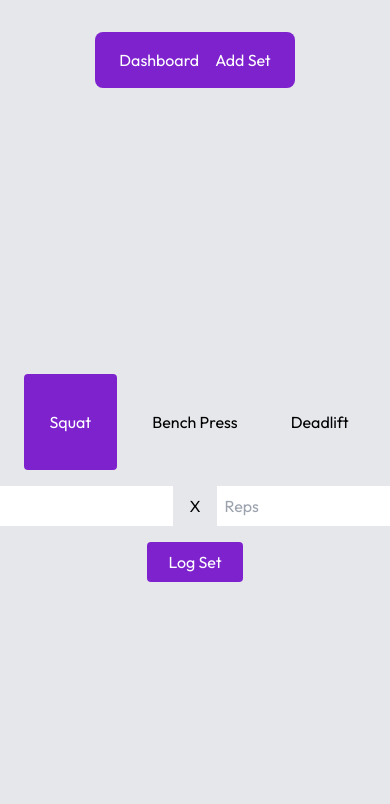
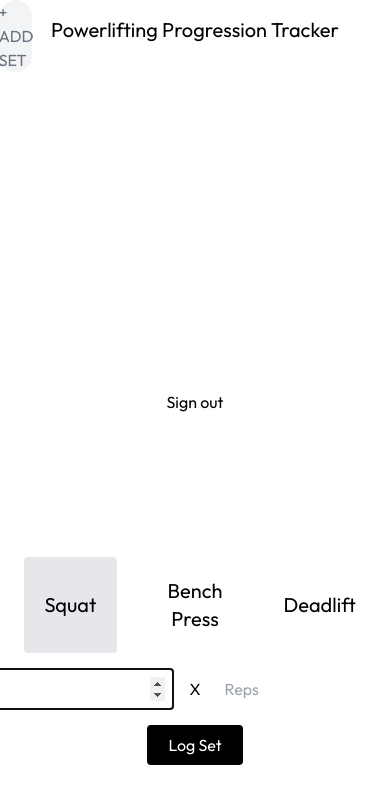
Before and after one commit to stuart2971/PR-Tracker, a React (Vite) app: page /addset in a window 390 px wide. Shown: the top 804 px of the page. Built offline with nearby package versions, Linux system fonts and the light colour scheme; no server answers.

Commit message:
Changed some styling

```diff
--- a/index.html
+++ b/index.html
@@ -4,7 +4,7 @@
         <meta charset="UTF-8" />
         <link rel="icon" type="image/svg+xml" href="/vite.svg" />
         <meta name="viewport" content="width=device-width, initial-scale=1.0" />
-        <title>Vite + React</title>
+        <title>Powerlifting Progression Tracker</title>
         <link rel="preconnect" href="https://fonts.googleapis.com" />
         <link rel="preconnect" href="https://fonts.gstatic.com" crossorigin />
         <link
--- a/src/Pages/AddSet/index.tsx
+++ b/src/Pages/AddSet/index.tsx
@@ -1,14 +1,15 @@
 import React, { useState } from "react";
 import MainTemplate from "../Templates/MainTemplate";
 import { useAuth0 } from "@auth0/auth0-react";
+import { addSet } from "../../Requests";
 
 function Card({ exercise, selected, setSelected }) {
     const isSelected = selected === exercise;
     console.log({ isSelected });
     return (
         <div
-            className={`w-1/3 text-center m-4 h-24 rounded flex justify-center items-center ${
-                isSelected ? "bg-purple-700 text-white" : ""
+            className={`w-1/3 text-center m-4 h-24 rounded flex justify-center items-center cursor-pointer text-xl ${
+                isSelected ? "bg-gray-200" : ""
             }`}
             onClick={() => setSelected(exercise)}
         >
@@ -36,19 +37,13 @@ function AddSet() {
             return;
         }
 
-        const res = await fetch("http://localhost:3000/addSet", {
-            method: "POST", // Method type
-            headers: {
-                "Content-Type": "application/json", // Content type
-            },
-            body: JSON.stringify({
+        const res = await addSet({
             userId: user?.sub,
             lift: selected,
             weight,
             reps,
             date: new Date(),
             unit: "lb",
-            }), // Data to be sent in the request body
         });
 
         if (res.status === 200) {
@@ -86,6 +81,7 @@ function AddSet() {
                         value={weight || ""}
                         onChange={(e) => setWeight(Number(e.target.value))}
                         className="p-2"
+                        autoFocus
                     />
                     <span className="mx-4">X</span>
 
@@ -99,7 +95,7 @@ function AddSet() {
                 </div>
                 <div className="flex justify-center mt-4">
                     <button
-                        className="bg-purple-700 w-24 py-2 px-2 rounded text-white"
+                        className="bg-black text-white w-24 py-2 px-2 rounded"
                         onClick={logSet}
                     >
                         Log Set
--- a/src/Pages/Dashboard/index.tsx
+++ b/src/Pages/Dashboard/index.tsx
@@ -1,6 +1,6 @@
 import React, { useEffect, useState } from "react";
 import MainTemplate from "../Templates/MainTemplate";
-import { useParams } from "react-router-dom";
+import { Link, useParams } from "react-router-dom";
 import { useAuth0 } from "@auth0/auth0-react";
 import { getDashboardData } from "../../Requests";
 import ReactApexChart from "react-apexcharts";
@@ -62,7 +62,7 @@ function Card({ title, date, weight, reps, estimatedMax }) {
     const dateObj = new Date(date);
 
     return (
-        <div className="w-full md:w-1/3 m-4 h-24 rounded flex justify-center items-center flex-col border-2 border-purple">
+        <div className="w-full md:w-1/3 m-4 h-24 rounded flex justify-center items-center flex-col">
             <h2 className="font-bold">{title}</h2>
             {date && weight && reps && estimatedMax ? (
                 <>
@@ -130,7 +130,10 @@ function Dashboard() {
         <MainTemplate>
             <div className="flex flex-col w-full">
                 <div className="flex flex-col w-full justify-center mb-4">
-                    <div className="w-full flex flex-col md:flex-row">
+                    <div className="flex">
+                        <h1 className="text-3xl font-bold w-1/4">Maxes</h1>
+                    </div>
+                    <div className="w-full flex flex-col md:flex-row md:divide-x">
                         <Card
                             title="Squat"
                             weight={data?.squatMax?.weight}
@@ -154,28 +157,19 @@ function Dashboard() {
                         />
                     </div>
                 </div>
+                <h1 className="text-3xl font-bold w-1/4">Logs</h1>
+
+                <div className="flex flex-col md:flex-row w-full justify-center gap-16">
                     <ReactApexChart
                         options={chartOptions.options}
                         series={chartData}
                         type="scatter"
                         height={350}
+                        width={500}
+                        // className="w-1/4"
                     />
-                <div className="flex justify-center flex-col md:flex-row text-center mt-4">
-                    <div className="flex flex-col justify-center my-2">
-                        {Object.keys(logs).map((lift) => (
-                            <button
-                                className={`mx-4 my-2 px-2 py-1 border border-1 border-purple-600 rounded ${
-                                    selected === lift
-                                        ? "bg-purple-600 text-white"
-                                        : ""
-                                }`}
-                                onClick={() => setSelected(lift)}
-                            >
-                                {lift}
-                            </button>
-                        ))}
-                    </div>
-                    <table className="w-full md:w-4/5">
+                    <div className="flex justify-center flex-col text-center mt-4 w-full md:w-2/4">
+                        <table className="w-full">
                             <tr>
                                 <th>Date</th>
                                 <th>Weight</th>
@@ -195,11 +189,14 @@ function Dashboard() {
                                             </td>
                                             <td>{log.weight}</td>
                                             <td>{log.reps}</td>
-                                        <td>{Math.floor(log.estimatedMax)}</td>
+                                            <td>
+                                                {Math.floor(log.estimatedMax)}
+                                            </td>
                                         </tr>
                                     );
                                 })}
                         </table>
+                    </div>
                 </div>
             </div>
         </MainTemplate>
--- a/src/Pages/Templates/MainTemplate.tsx
+++ b/src/Pages/Templates/MainTemplate.tsx
@@ -5,72 +5,74 @@ import Logout from "../Authentication/Logout";
 import { useAuth0 } from "@auth0/auth0-react";
 
 function MainTemplate({ children }) {
+    const [expanded, setExpanded] = useState(false);
+    const [isMobile, setIsMobile] = useState(false);
+
     const { user, isAuthenticated, loginWithRedirect } = useAuth0();
     const userId = user?.sub || "";
 
     function checkIfAuthenticated() {
         if (!isAuthenticated) loginWithRedirect();
     }
+    const handleResize = () => {
+        setIsMobile(window.innerWidth <= 768);
+    };
+    useEffect(() => {
+        handleResize();
+        window.addEventListener("resize", handleResize);
+        return () => {
+            window.removeEventListener("resize", handleResize);
+        };
+    }, []);
+
     return (
-        <div className="flex h-screen">
+        <>
+            {isMobile && (
+                <div className="bg-gray-100 rounded-full w-8 flex justify-center align-middle text-gray-500 fixed">
+                    + ADD SET
+                </div>
+            )}
+            <div className="flex md:flex-row flex-col h-screen">
                 {/* Navbar */}
-            <div className="w-full flex justify-center fixed mt-4 z-50">
-                <div
-                    id="navbar"
-                    className="bg-purple-700 p-4 rounded-lg text-white mt-4"
-                >
-                    <span className="mx-2">
+                {isMobile && (
+                    <div className="bg-gray-100 rounded-full w-8 flex justify-center align-middle text-gray-500 fixed">
+                        + ADD SET
+                    </div>
+                )}
+                <div className="bg-white w-full md:w-1/6 h-full p-4 md:pt-24 flex flex-col border-r-black md:border text-center md:text-left justify-between">
+                    <div>
+                        <h1 className="text-xl md:mb-8">
+                            Powerlifting Progression Tracker
+                        </h1>
+
+                        {!isMobile && (
+                            <div className="flex flex-col">
                                 <Link
-                            onClick={checkIfAuthenticated}
-                            to={`/dashboard/${userId}`}
+                                    to={`/dashboard/${user?.sub}`}
+                                    className="mb-4 hover:bg-gray-100 py-2 pl-4 rounded"
                                 >
                                     Dashboard
                                 </Link>
-                    </span>
-
-                    <span className="mx-2">
-                        <Link to="/addset">Add Set</Link>
-                    </span>
+                                <Link
+                                    to="/addset"
+                                    className="mb-4 hover:bg-gray-100 py-2 pl-4 rounded"
+                                >
+                                    Add Set
+                                </Link>
                             </div>
+                        )}
+                    </div>
+                    <div>Sign out</div>
                 </div>
                 {/* Body Container */}
                 <div className="flex flex-row w-full h-full">
                     {/* Main Body */}
-                <div className="flex bg-gray-200 w-full pt-24 h-full px-2 md:px-16">
-                    {/* Friends List */}
-                    <div className="hidden md:grid bg-white w-1/5 pt-12 px-8 rounded-3xl my-4 content-between py-4">
-                        <div>
-                            <div className="flex content-center">
-                                <h2 className="font-semibold text-xl">
-                                    Friends
-                                </h2>
-                                {isAuthenticated && (
-                                    <h2 className="text-xl text-gray-400 ml-2">
-                                        #{userId.substring(userId.length - 6)}
-                                    </h2>
-                                )}
-                            </div>
-                            {isAuthenticated && (
-                                <input
-                                    type="text"
-                                    placeholder="Search"
-                                    className="outline-none mt-4 border border-1 border-gray-300 rounded-full py-1 px-2 w-full"
-                                />
-                            )}
-                            {!isAuthenticated ? (
-                                <p className="my-2 text-gray-400 text-center">
-                                    Log in to see your friends
-                                </p>
-                            ) : (
-                                ""
-                            )}
-                        </div>
-                        {isAuthenticated ? <Logout /> : <Login />}
-                    </div>
+                    <div className="flex w-full pt-8 md:pt-24 h-full px-2 md:px-16">
                         {children}
                     </div>
                 </div>
             </div>
+        </>
     );
 }
 
--- a/src/Requests/index.ts
+++ b/src/Requests/index.ts
@@ -1,4 +1,8 @@
-import { getServerURL } from "../Misc/misc";
+function getServerURL() {
+    if (import.meta.env.VITE_DEV_MODE === "true")
+        return import.meta.env.VITE_DEV_SERVER_URL;
+    return import.meta.env.VITE_PRODUCTION_SERVER_URL;
+}
 
 export async function getDashboardData(userId) {
     console.log(`Fetching data for userId: '${userId}'`);
@@ -10,3 +14,13 @@ export async function getDashboardData(userId) {
     });
     return await res.json();
 }
+export async function addSet(data) {
+    const res = await fetch(`${getServerURL()}/addSet`, {
+        method: "POST", // Method type
+        headers: {
+            "Content-Type": "application/json", // Content type
+        },
+        body: JSON.stringify(data), // Data to be sent in the request body
+    });
+    return res;
+}
```
Lines whose indentation alone changed are shown as unchanged.
